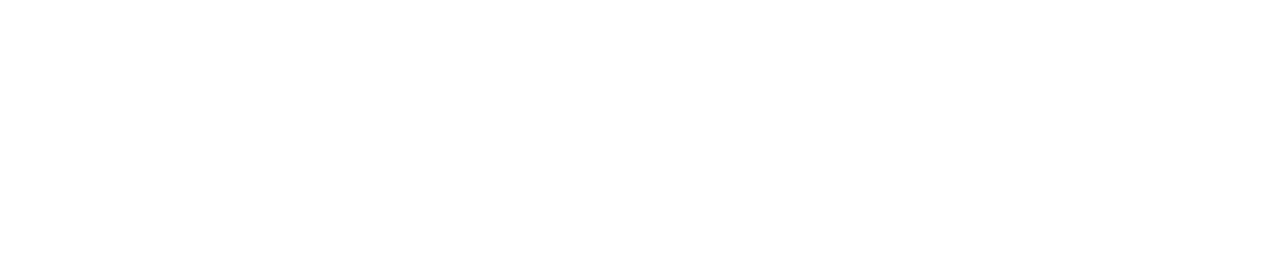
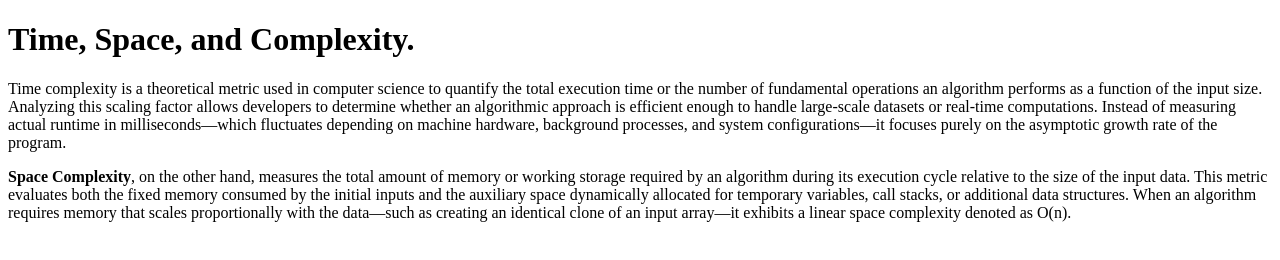
Before and after one commit to acciojob/time-and-space-complexity-Ankush135, a website: page main.html in a window 1280 px wide. Drawn offline with Linux system fonts and the light colour scheme.

Commit message:
created a submission

```diff
--- a/main.html
+++ b/main.html
@@ -8,6 +8,9 @@
 
 <body>
 	<!-- the entire body must be written by student -->
+	<h1>Time, Space, and Complexity.</h1>
+	<p>Time complexity is a theoretical metric used in computer science to quantify the total execution time or the number of fundamental operations an algorithm performs as a function of the input size. Analyzing this scaling factor allows developers to determine whether an algorithmic approach is efficient enough to handle large-scale datasets or real-time computations. Instead of measuring actual runtime in milliseconds—which fluctuates depending on machine hardware, background processes, and system configurations—it focuses purely on the asymptotic growth rate of the program.</p>
+	<p><b>Space Complexity</b>, on the other hand, measures the total amount of memory or working storage required by an algorithm during its execution cycle relative to the size of the input data. This metric evaluates both the fixed memory consumed by the initial inputs and the auxiliary space dynamically allocated for temporary variables, call stacks, or additional data structures. When an algorithm requires memory that scales proportionally with the data—such as creating an identical clone of an input array—it exhibits a linear space complexity denoted as O(n).</p>
     <script type="text/javascript" src="./script.js">
 </script>
 
```
